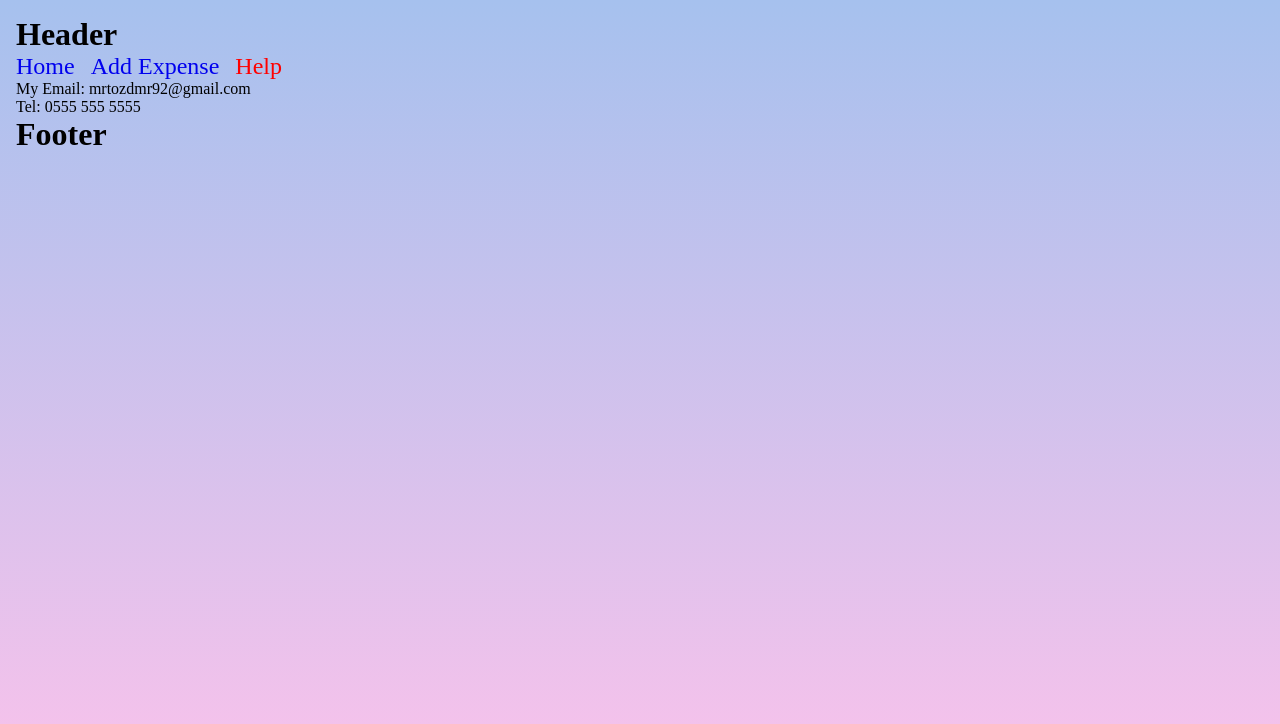
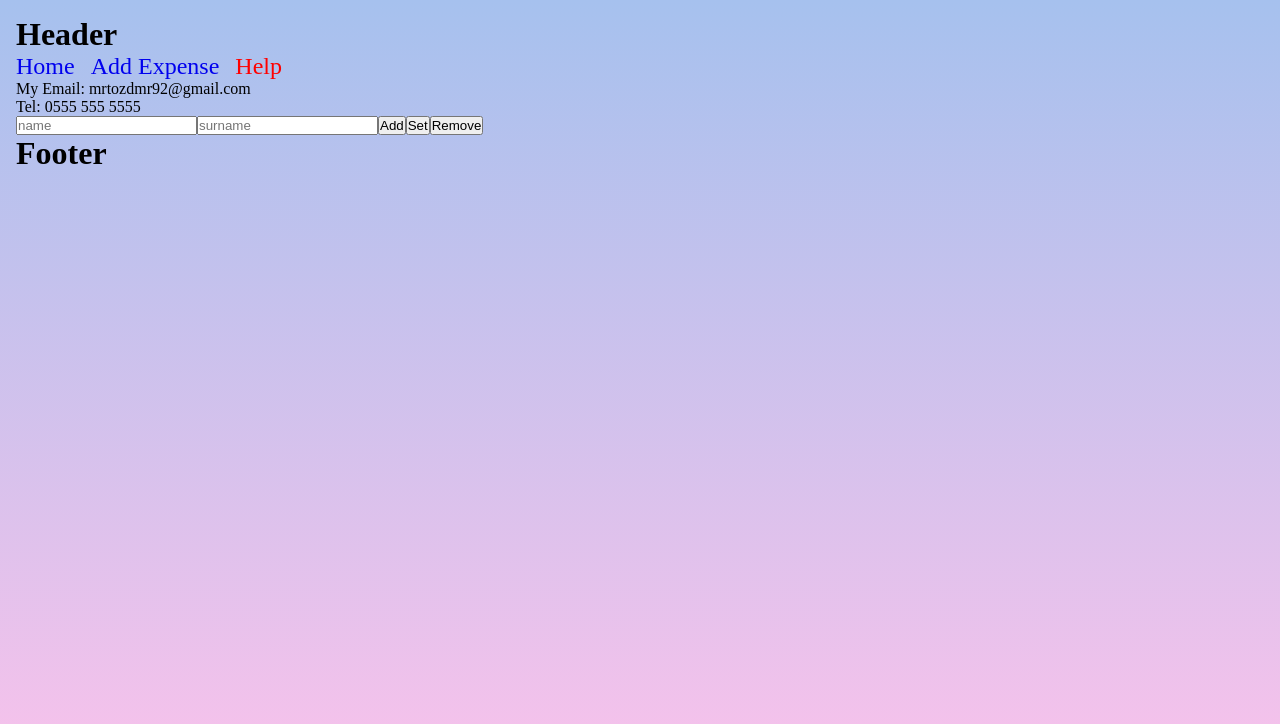
Before and after one commit to AinTisar06/BudgetApp, a React (Create React App) app: page /help in a window 1280 px wide. Shown: the top 724 px of the page. Built offline with nearby package versions, Linux system fonts and the light colour scheme; no server answers.

Commit message:
Firebase config olusturuldu

```diff
--- a/package.json
+++ b/package.json
@@ -7,9 +7,9 @@
     "@testing-library/jest-dom": "^5.12.0",
     "@testing-library/react": "^11.2.7",
     "@testing-library/user-event": "^12.8.3",
+    "firebase": "^8.6.8",
     "moment": "^2.18.1",
     "node-sass": "^6.0.0",
-    "numeral": "^2.0.6",
     "react": "^16.14.0",
     "react-dates": "^21.8.0",
     "react-dom": "^16.14.0",
--- a/src/App.js
+++ b/src/App.js
@@ -1,7 +1,6 @@
 import React from "react";
 
 import { BrowserRouter as Router, Switch, Route } from "react-router-dom";
-
 import { Provider } from "react-redux";
 import configStore from "./store/configStore";
 
--- a/src/components/ExpenseForm.js
+++ b/src/components/ExpenseForm.js
@@ -10,7 +10,7 @@ function ExpenseForm(props) {
   );
   const [note, setNote] = useState(props.expense ? props.expense.note : "");
   const [amount, setAmount] = useState(
-    props.expense ? props.expense.amount : ""
+    props.expense ? props.expense.amount : 0
   );
   const [createdAt, setCreatedAt] = useState(
     props.expense ? moment(props.expense.createdAt) : moment()
@@ -51,9 +51,9 @@ function ExpenseForm(props) {
     } else {
       setError("");
       props.onSubmit({
-        description: description,
-        note: note,
-        amount: amount,
+        description,
+        note,
+        amount: parseFloat(amount),
         createdAt: createdAt.valueOf(),
       });
     }
--- a/src/components/ExpensesSummary.js
+++ b/src/components/ExpensesSummary.js
@@ -8,7 +8,7 @@ function ExpensesSummary() {
     getVisibleExpenses(state.expenses, state.filters)
   );
   const expensesCount = visibleExpenses.length;
-  const amount = new Intl.NumberFormat("tr-TR", {
+  const total = new Intl.NumberFormat("tr-TR", {
     style: "currency",
     currency: "TRY",
   }).format(expensesTotal(visibleExpenses));
@@ -16,12 +16,12 @@ function ExpensesSummary() {
   return (
     <>
       <p>
-        Viewing <strong>{expensesCount}</strong>
+        Viewing: <strong>{` ${expensesCount}`}</strong>
         {expensesCount > 1 ? " expenses" : " expense"}.
       </p>
       <p>
         Totaling:
-        <strong>{amount}</strong>
+        <strong>{` ${total}`}</strong>
       </p>
     </>
   );
--- a/src/components/Script.js
+++ b/src/components/Script.js
@@ -1,22 +1,94 @@
-import React from "react";
+import React, { useState } from "react";
+import firebase from "../firebase/firebase";
 
-const Info = (props) => {
+const Script = () => {
+  const [name, setName] = useState("");
+  const [surname, setSurname] = useState("");
+
+  const handleChange = (e) => {
+    if (e.target.name === "name") {
+      const name = e.target.value;
+      setName(name);
+    } else {
+      const surname = e.target.value;
+      setSurname(surname);
+    }
+  };
+
+  const handleSubmit = () => {
+    const personRef = firebase.database().ref();
+    const person = {
+      name,
+      surname,
+      job: {
+        title: "Software Engineer",
+        company: "Google",
+      },
+      stressLevel: 6,
+      location: {
+        city: "Ankara",
+        country: "Turkey",
+      },
+    };
+    personRef
+      .set(person)
+      .then(() => {
+        console.log("Data is saved");
+      })
+      .catch((err) => {
+        console.log(err);
+      });
+  };
+  const handleSet = () => {
+    const personRef = firebase.database().ref();
+
+    personRef
+      .update({
+        stressLevel: 9,
+        "job/company": "Amazon",
+        "location/city": "Seattle",
+      })
+      .then(() => {
+        console.log("Data is changed");
+      })
+      .catch((err) => {
+        console.log(err);
+      });
+  };
+  const handleRemove = () => {
+    firebase
+      .database()
+      .ref()
+      .remove()
+      .then(() => {
+        console.log("Data removed");
+      })
+      .catch((err) => {
+        console.log(err);
+      });
+  };
+
   return (
     <div>
-      <h1>Info</h1>
-      <p>The info is {props.info}</p>
+      <input
+        type="text"
+        placeholder="name"
+        value={name}
+        name="name"
+        onChange={handleChange}
+      />
+      <input
+        type="text"
+        placeholder="surname"
+        value={surname}
+        name="surname"
+        onChange={handleChange}
+      />
+      <button onClick={handleSubmit}>Add</button>
+      <button onClick={handleSet}>Set</button>
+      <button onClick={handleRemove}>Remove</button>
     </div>
   );
 };
 
-const requireAuthentication = (WrappedComponent) => {
-  return (props) => (
-    <div>
-      {!props.isAdmin && <p>Please Login</p>}
-      <WrappedComponent {...props} />
-    </div>
-  );
-};
-
-const authInfo = requireAuthentication(Info);
-export default authInfo;
+export default Script;
--- a/src/pages/Help.js
+++ b/src/pages/Help.js
@@ -1,10 +1,12 @@
 import { React } from "react";
+import Script from "../components/Script"
 
 export default function Help() {
   return (
     <div>
       <p>My Email: mrtozdmr92@gmail.com</p>
       <p>Tel: 0555 555 5555</p>
+      <Script />
     </div>
   )
 }
```
Also changed, not shown: 9 other files (tests, documents, lock files or other folders).
